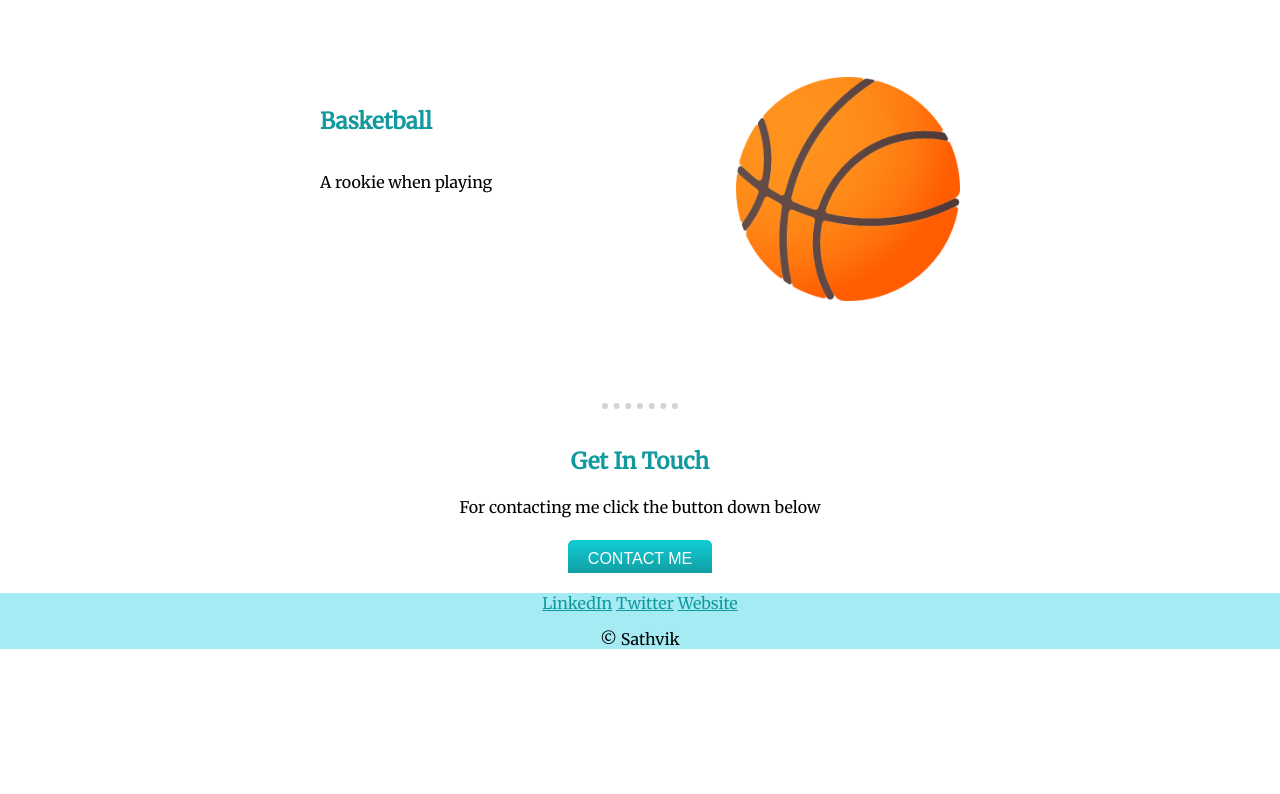
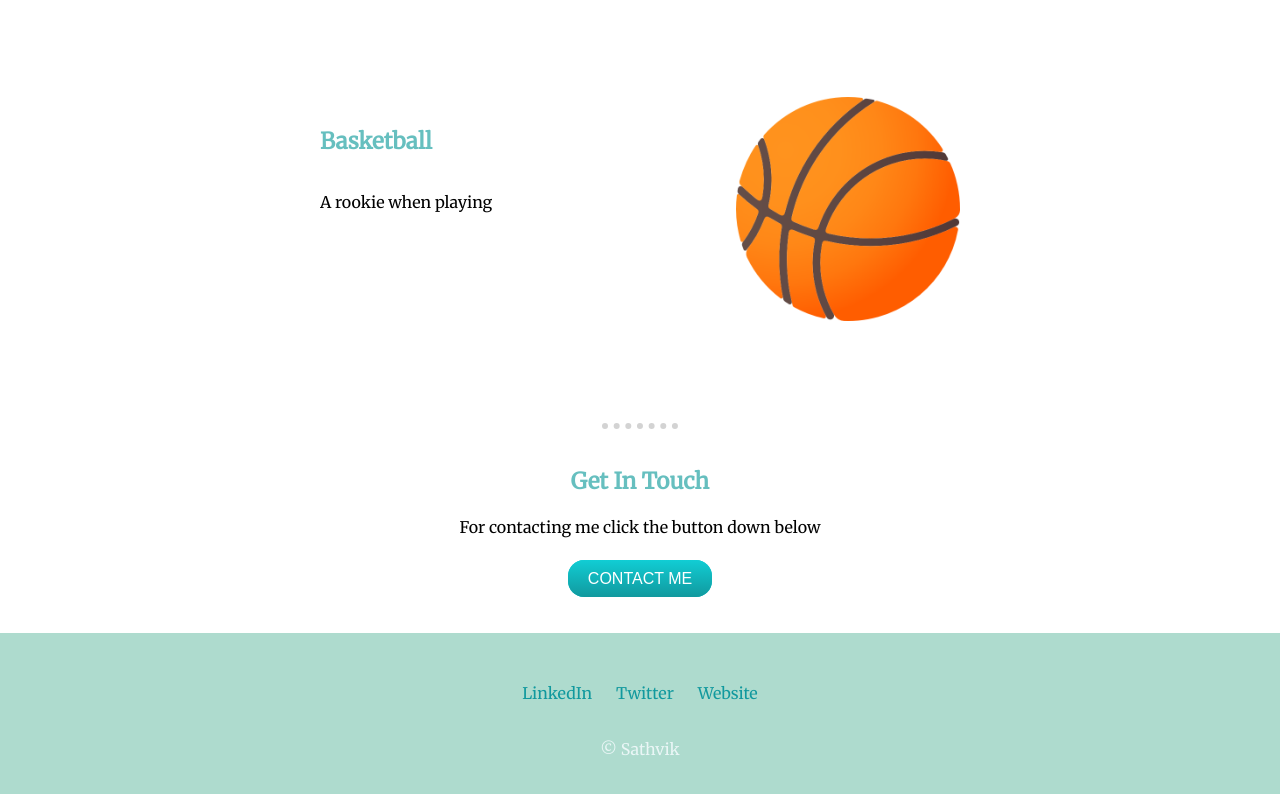
Before and after one commit to stormlycan/CSS-Mysite, a plain HTML site: page index.html in a window 1280 px wide. Shown: the part 1504-2298 px from the top of the page. Before the commit the page ends 2169 px from the top, so only its background shows below. Drawn offline with Linux system fonts and the light colour scheme.

Commit message:
final page after intermidiate CSS

```diff
--- a/CSS/styles.css
+++ b/CSS/styles.css
@@ -20,7 +20,7 @@ h2 {
 
 h3 {
     font-size: 1.4rem;
-    color: #11999e;
+    color: #66bfbf;
 }
 
 
@@ -31,27 +31,34 @@ p {
 a {
     color: #11999e;
 }
+
 hr {
     border: 6px dotted lightgray;
     border-style: none none dotted;
     border-width: 6.5px;
     height: 2px;
     width: 6%;
-  }
+}
 
 .top-container {
     background-color: #D4F3EF;
     position: relative;
     padding-top: 100px;
+    margin: 10px;
 }
 
 .pro {
     text-decoration: underline;
 }
 
+.middle-container{
+    overflow: auto;
+}
 .bottom-container {
-    background-color: #A4EBF3;
+    background-color: #AEDBCE;
     font-size: 1rem;
+    padding: 50px 0 30px;
+    overflow: auto;
 }
 
 .second-cloud {
@@ -80,11 +87,13 @@ hr {
     float: right;
     margin-left: 30px;
 }
-.contact-me{
-    margin-bottom: 20px;
+
+.contact-me {
     overflow: auto;
+    padding-bottom: 40px;
 
 }
+
 .first-cloud {
     position: absolute;
     right: 24%;
@@ -98,9 +107,9 @@ hr {
     background-image: -ms-linear-gradient(top, #11cdd4, #11999e);
     background-image: -o-linear-gradient(top, #11cdd4, #11999e);
     background-image: linear-gradient(to bottom, #11cdd4, #11999e);
-    -webkit-border-radius: 6;
-    -moz-border-radius: 6;
-    border-radius: 6px;
+    -webkit-border-radius: 16;
+    -moz-border-radius: 16;
+    border-radius: 16px;
     font-family: Arial;
     color: #ffffff;
     font-size: 16px;
@@ -117,7 +126,21 @@ hr {
     background-image: linear-gradient(to bottom, #30e3cb, #2bc4ad);
     text-decoration: none;
   }
+.footer-link
+{
+    margin: 10px 10px 20px;
+    text-decoration: none;
+}
+.footer-link:hover{
+    color: #F7F7F7;
+}
+
 #profile-pic {
     width: 20%;
     height: auto;
 }
+
+#copyright{
+    color: #EAF6F6;
+    padding: 20px 0;
+}
--- a/index.html
+++ b/index.html
@@ -20,6 +20,8 @@
         <img class="second-cloud" src="images/cloud.png" alt="cloud-img">
         <img src="images/mountain.png" alt="mountain-img">
     </div>
+
+
     <div class="middle-container">
         <div class="profile">
             <img id="profile-pic" src="images/profile_pic-modified.png" alt="profile-pic">
@@ -58,7 +60,7 @@
         <a class="footer-link" href="https://www.linkedin.com/in/sathvik-mekala-806ba9187/">LinkedIn</a>
         <a class="footer-link" href="https://twitter.com/Sathvik77418489">Twitter</a>
         <a class="footer-link" href="https://stormlycan.github.io/HTML-personal-site/">Website</a>
-        <p>© Sathvik </p>
+        <p id="copyright">© Sathvik </p>
     </div>
 
 </body>
```
